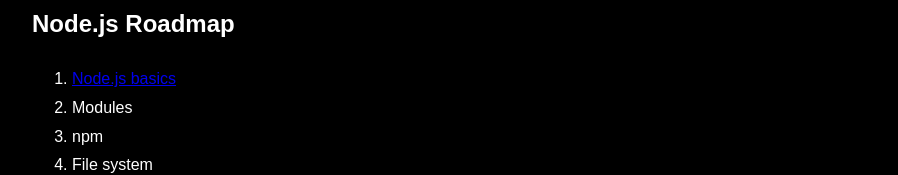
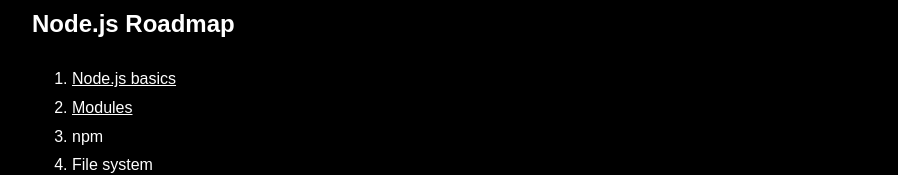
Before and after one commit to asmitbiswas/Project-Next-JS, a Next.js app in the folder app/: page /Node.js in a window 1280 px wide. Shown: the part 2661-2836 px from the top of the page, without its empty margins (308-1206 px from the left). Built offline with nearby package versions, Linux system fonts and the light colour scheme.

Commit message:
wrote modules page

```diff
--- a/app/app/(categories)/Node.js/page.tsx
+++ b/app/app/(categories)/Node.js/page.tsx
@@ -147,8 +147,8 @@ server.listen(3000);`}</code>
             <h2>Node.js Roadmap</h2>
 
             <ol>
-                <li><Link href="/Node.js/basics">Node.js basics</Link></li>
-                <li>Modules</li>
+                <li><Link href="/Node.js/basics" style={{color:"white"}}>Node.js basics</Link></li>
+                <li><Link href="/Node.js/Modules" style={{color:"white"}}>Modules</Link></li>
                 <li>npm</li>
                 <li>File system</li>
                 <li>HTTP</li>
```
